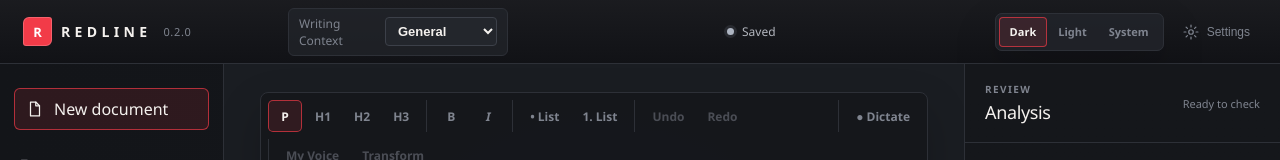
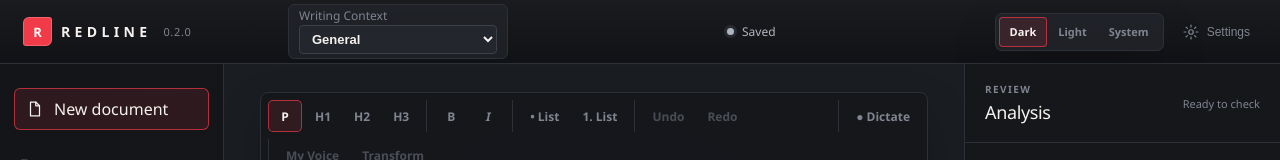
Before and after one commit to Tyreezebreezy/redline, a React (Vite) app: page / in a window 1280 px wide. Shown: the top 160 px of the page. Built offline with nearby package versions, Linux system fonts and the light colour scheme.

Commit message:
fix(ui): widen Writing Context selector to show full options

```diff
--- a/src/styles.css
+++ b/src/styles.css
@@ -173,8 +173,8 @@ body {
 
 .profile {
   display: grid;
-  grid-template-columns: auto 1fr;
-  gap: 1px 12px;
+  grid-template-columns: minmax(0, 1fr);
+  gap: 3px;
   min-height: 48px;
   padding: 4px 10px;
   color: var(--text-muted);
@@ -184,6 +184,11 @@ body {
   border-radius: 6px;
 }
 
+.profile span {
+  line-height: 1.1;
+  white-space: nowrap;
+}
+
 .profile small {
   grid-column: 1 / -1;
   justify-self: end;
@@ -194,7 +199,8 @@ body {
 }
 
 .profile select {
-  min-width: 112px;
+  width: 100%;
+  min-width: 0;
   padding: 5px 24px 5px 8px;
   color: var(--text);
   font-size: 13px;
```
